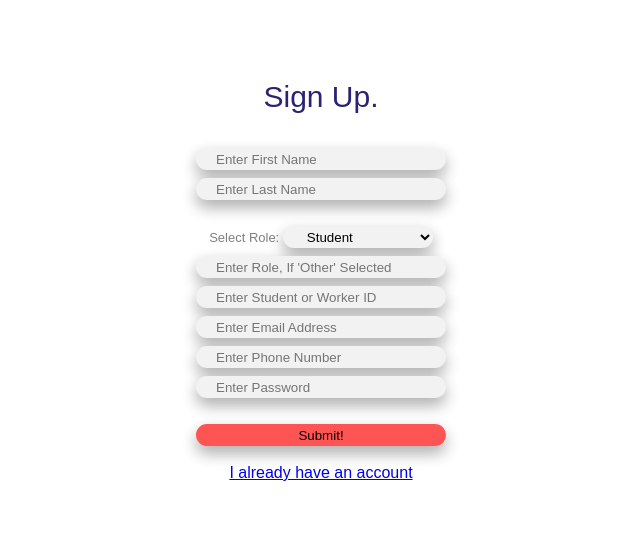
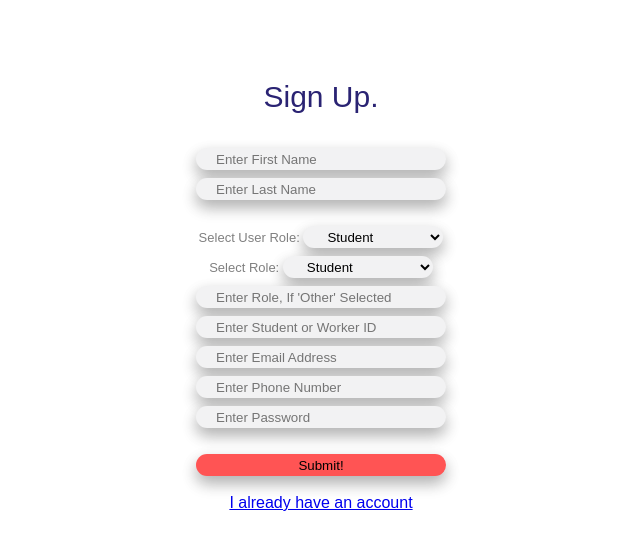
Before and after one commit to sehersarin/MSCI342-Term-Project, a React (Create React App) app in the folder react-ui/: page /signup in a window 1280 px wide. Shown: the top 550 px of the page, without its empty margins (319-959 px from the left). Built offline with nearby package versions, Linux system fonts and the light colour scheme.

Commit message:
created a dropdown field for user role

```diff
--- a/react-ui/src/components/SignUpForm.js
+++ b/react-ui/src/components/SignUpForm.js
@@ -67,6 +67,13 @@ render() {
                   onChange={this.handleFormChange} />
                 </label>
                 <br></br>
+                <br></br>
+                <label for="role" className ="Title-Style2"> Select User Role: </label>
+                <select name="role" className ="InputFields3" id="type">
+                  <option value="student">Student</option>
+                  <option value="worker1">Service Worker</option>
+                </select>
+                {/* <br></br> */}
                 <br></br>
                 <label for="role" className ="Title-Style2"> Select Role: </label>
                 <select name="role" className ="InputFields2" id="type">
--- a/react-ui/src/components/SignupForm.css
+++ b/react-ui/src/components/SignupForm.css
@@ -32,6 +32,21 @@
   border-radius: 30px;
   box-shadow: 0 8px 16px 0 rgba(0,0,0,0.2), 0 6px 15px 0 rgba(0,0,0,0.15);
 }
+.Form-container .InputFields3{
+  /* width: 100%; */
+  padding: 12px 20px;
+  margin-top:4px;
+  margin-bottom:4px;
+  border:none;
+  background-color: #F2F2F3;
+  box-sizing: border-box;
+  width:140px;
+  height: 22px;
+  padding-top: 3px;
+  padding-bottom:3px;
+  border-radius: 30px;
+  box-shadow: 0 8px 16px 0 rgba(0,0,0,0.2), 0 6px 15px 0 rgba(0,0,0,0.15);
+}
  .Form-container .SubmitButton{
      background-color:#FF5454;
      color:black;
```
